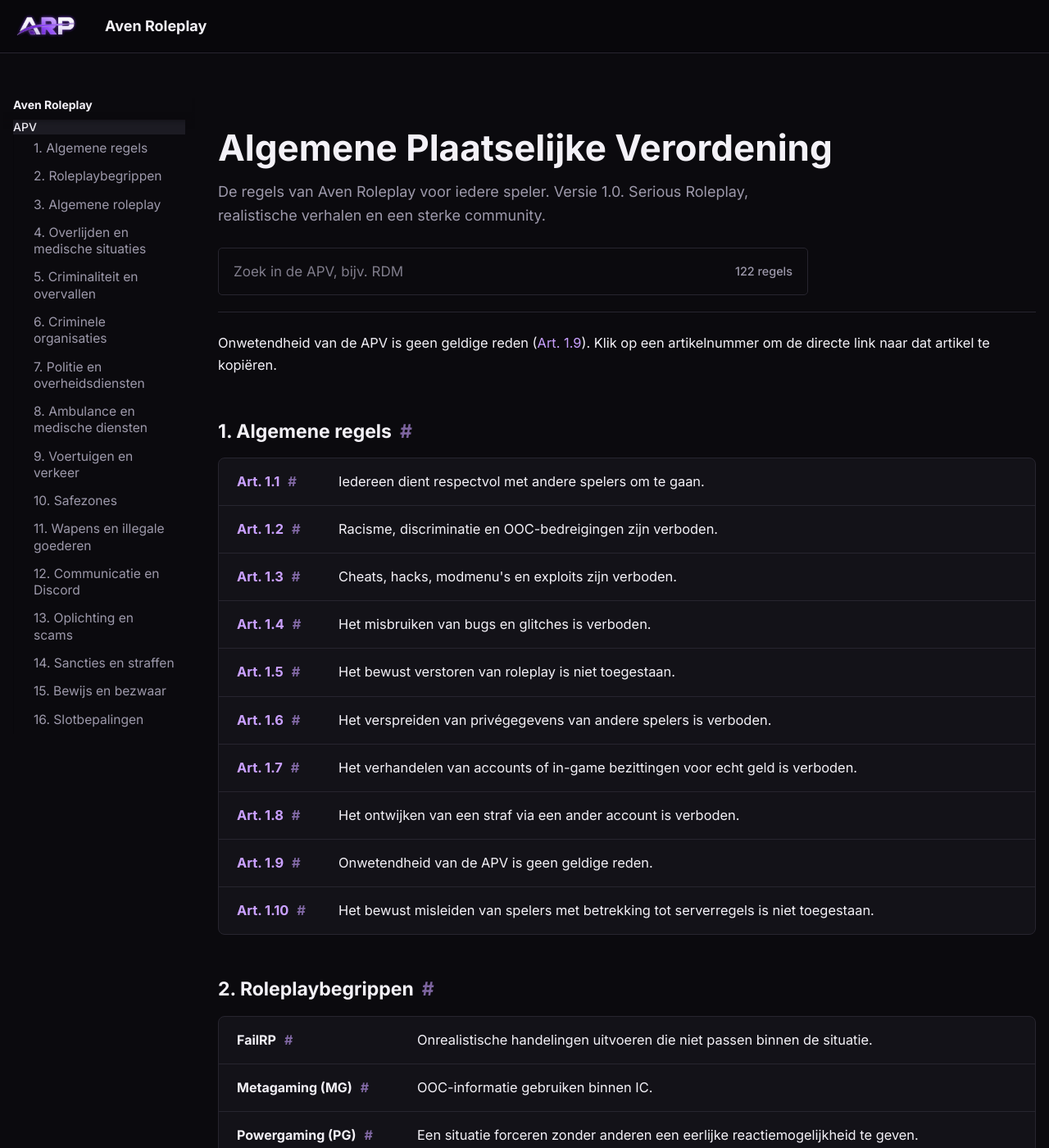
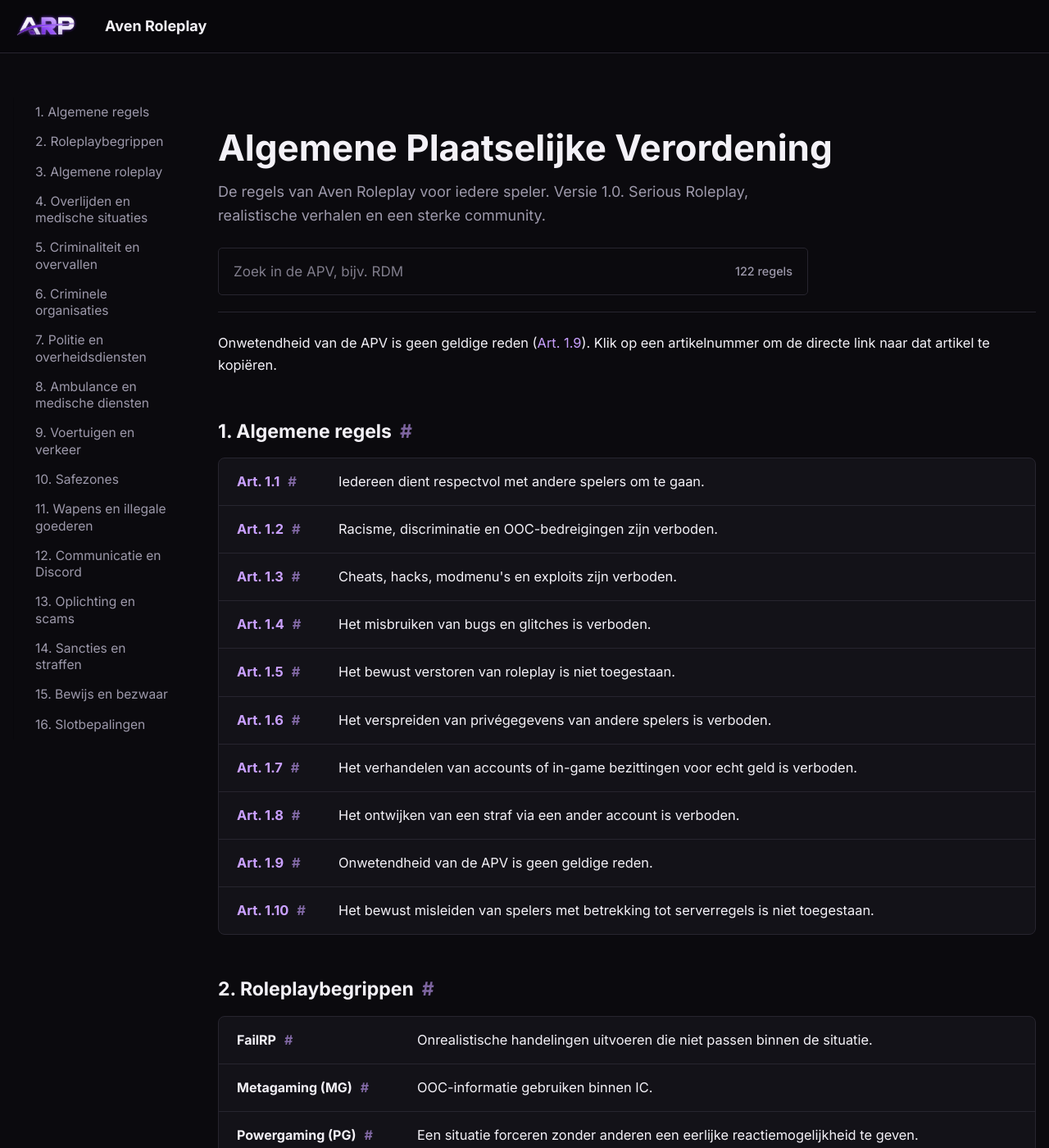
Before and after one commit to frearkdev/aven-regels, an MkDocs documentation site: the page built from docs/index.md, in a window 1280 px wide and 1400 px high. Shown: the whole window at 82% size. Built offline with MkDocs 1.6.1 and Material for MkDocs 9.7.7, drawn with Linux system fonts in a browser that asks for light colours.

Commit message:
Clean up the APV sidebar
The sidebar repeated the site name and an "APV" entry above the chapter list,
indented the chapters under it, and showed a bright purple scrollbar. On
desktop it now shows just the chapter list, flush left, with neutral
scrollbars like the portal.

Co-Authored-By: Claude Sonnet 5.5 <noreply@anthropic.com>

```diff
--- a/docs/stylesheets/extra.css
+++ b/docs/stylesheets/extra.css
@@ -29,7 +29,7 @@
   --md-footer-bg-color--dark: var(--aven-void);
 }
 body, .md-main { background: var(--aven-base); font-family: var(--aven-font); }
-html { scroll-behavior: smooth; overflow-x: clip; }
+html { scroll-behavior: smooth; overflow-x: clip; scrollbar-color: var(--aven-line) var(--aven-base); }
 body { overflow-x: clip; }
 :focus-visible { outline: 2px solid var(--aven-violet); outline-offset: 2px; transition: none; }
 
@@ -42,12 +42,22 @@ body { overflow-x: clip; }
 .md-top:hover { background: var(--aven-violet); color: #fff; }
 .md-footer, .md-footer-meta { background: var(--aven-void); border-top: 1px solid var(--aven-line); }
 
-/* Zijbalk met hoofdstukken */
+/* Zijbalk met hoofdstukken: alleen de lijst, zonder dubbele titels, zonder scrollbalk */
 .md-sidebar { background: transparent; }
-.md-nav--secondary .md-nav__title { color: var(--aven-text); font-weight: 700; }
-.md-nav--secondary .md-nav__link { font-size: .78rem; padding: .35rem .6rem; margin: 0; border-radius: .25rem; color: var(--aven-muted); }
+.md-sidebar__scrollwrap { scrollbar-width: none; -ms-overflow-style: none; }
+.md-sidebar__scrollwrap::-webkit-scrollbar { display: none; }
+.md-nav--secondary .md-nav__link { font-size: .78rem; padding: .4rem .7rem; margin: 0; border-radius: .25rem; color: var(--aven-muted); }
 .md-nav--secondary .md-nav__link:hover { background: var(--aven-surface); color: var(--aven-text); }
 .md-nav__item .md-nav__link--active { background: var(--aven-surface-2); color: var(--aven-text); font-weight: 500; }
+@media (min-width: 76.25em) {
+  /* De site-titel en de pagina-"APV" staan al in de header en de paginakop */
+  .md-nav--primary > .md-nav__title,
+  .md-nav--primary > .md-nav__list > .md-nav__item > .md-nav__link,
+  .md-nav--secondary > .md-nav__title { display: none; }
+  .md-nav--primary .md-nav--secondary { margin: 0; }
+  .md-nav--secondary .md-nav__list { padding: 0; }
+  .md-sidebar--primary { padding-top: 1.2rem; }
+}
 
 /* Pagina */
 .md-grid { max-width: 64rem; }
```
